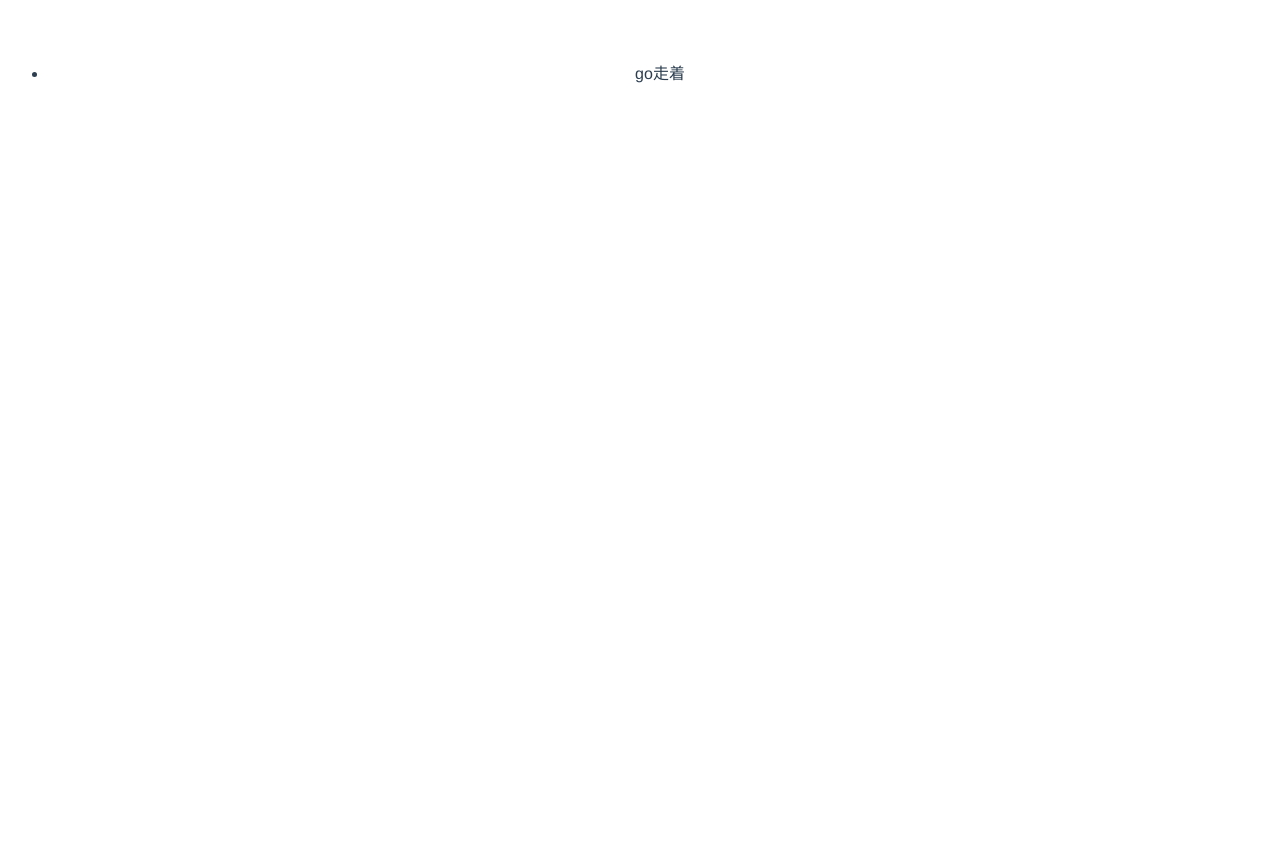
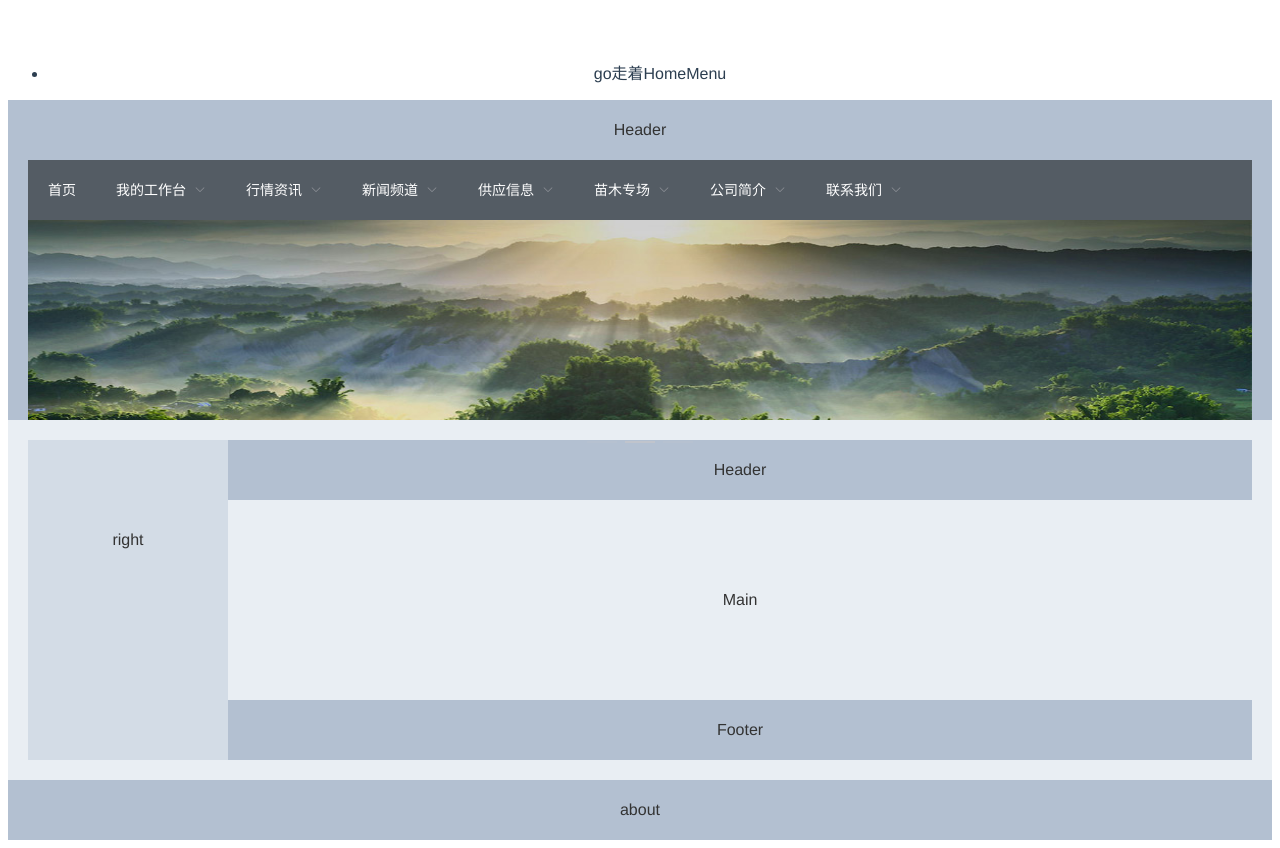
Before and after one commit to sunyiyan/lh, a Vue app: page /#/HomeMenu in a window 1280 px wide. Before the commit the page ends 800 px from the top, so only its background shows below. Built offline with nearby package versions, Linux system fonts and the light colour scheme.

Commit message:
添加子页面的router完成

```diff
--- a/src/App.vue
+++ b/src/App.vue
@@ -6,6 +6,7 @@
       <li>
         <a v-on:click="$goRoute('/First')">go</a>
         <a @click="$goRoute('/First')">走着</a>
+        <a @click="$goRoute('/HomeMenu')">HomeMenu</a>
       </li>
     </ul>
     <router-view></router-view>
--- a/src/components/Enter.vue
+++ b/src/components/Enter.vue
@@ -16,7 +16,7 @@
           <el-menu-item index="1">首页</el-menu-item>
           <el-submenu index="2">
             <template slot="title">我的工作台</template>
-            <el-menu-item index="2-1">花灌木类</el-menu-item>
+            <el-menu-item index="2-1" v-on:click="$goRoute('/HomeMenu')">花灌木类</el-menu-item>
             <el-menu-item index="2-2">行道树类</el-menu-item>
             <el-menu-item index="2-3">藤本植物类</el-menu-item>
             <el-menu-item index="2-4">宿根草本类</el-menu-item>
@@ -111,10 +111,10 @@
       </el-header>
 
       <el-container>
-        <el-aside width="200px">menu</el-aside>
-        <el-main>
+        <el-main id="enter">
+          <router-view></router-view>
+        </el-main>
 
-        </el-main>
       </el-container>
       <el-footer>about</el-footer>
     </el-container>
--- /dev/null
+++ b/src/components/HomeMenu.vue
@@ -0,0 +1,23 @@
+<template>
+
+    <el-container>
+        <el-aside width ="200px">right</el-aside>
+    <el-container>
+        <el-header>Header</el-header>
+        <el-main>Main</el-main>
+        <el-footer>Footer</el-footer>
+    </el-container>
+    </el-container>
+
+
+</template>
+
+<script>
+export default {
+
+}
+</script>
+
+<style>
+
+</style>
--- a/src/router/index.js
+++ b/src/router/index.js
@@ -3,6 +3,7 @@ import Router from 'vue-router'
 import HelloWorld from '@/components/HelloWorld'
 import First from '@/components/First'
 import Enter from '@/components/Enter'
+import HomeMenu from '@/components/HomeMenu'
 
 Vue.use(Router)
 
@@ -18,8 +19,14 @@ export default new Router({
       component:First
     },{
       path:'/Enter',
-      name:'Enter',
-      component:Enter
+      component:Enter,
+      children:[
+        {
+          path:'/HomeMenu',
+          name:'HomeMenu',
+          component:HomeMenu
+        }
+      ]
     }
   ]
 })
```
